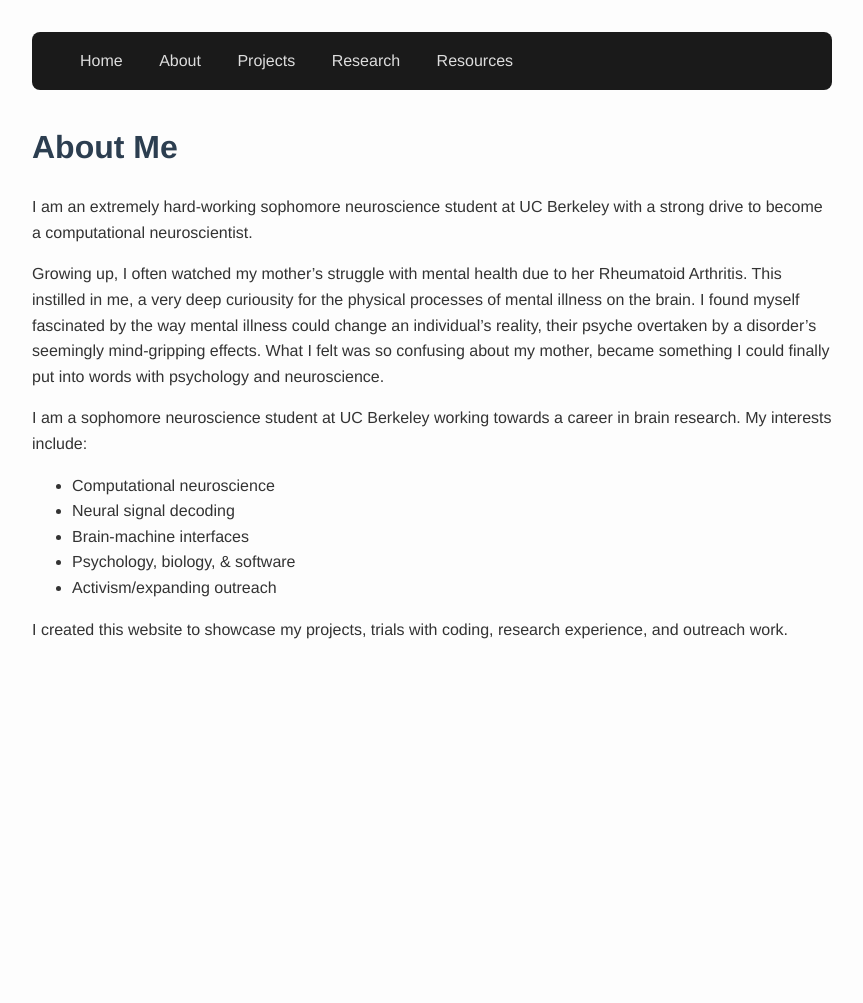
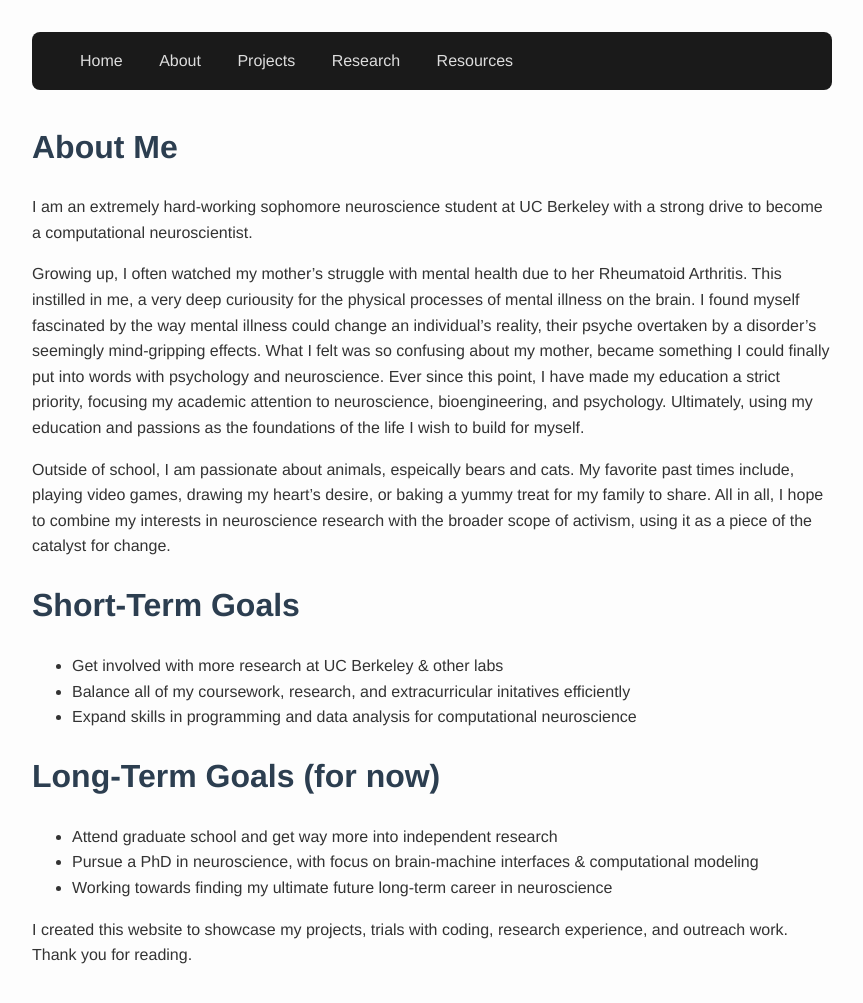
Before and after one commit to ktneuro/ktneuro, a Jekyll site: the page built from about.md, in a window 1280 px wide and 1016 px high. Shown: the top 1003 px of the window, without its empty margins (208-1071 px from the left). Built offline with Jekyll 4.4.1, drawn with Linux system fonts in a browser that asks for light colours.

Commit message:
Update about.md

```diff
--- a/about.md
+++ b/about.md
@@ -8,17 +8,18 @@ title: About Me
 # About Me
 I am an extremely hard-working sophomore neuroscience student at UC Berkeley with a strong drive to become a computational neuroscientist.
 
-Growing up, I often watched my mother's struggle with mental health due to her Rheumatoid Arthritis. This instilled in me, a very deep curiousity for the physical processes of mental illness on the brain. I found myself fascinated by the way mental illness could change an individual's reality, their psyche overtaken by a disorder's seemingly mind-gripping effects. What I felt was so confusing about my mother, became something I could finally put into words with psychology and neuroscience.
+Growing up, I often watched my mother's struggle with mental health due to her Rheumatoid Arthritis. This instilled in me, a very deep curiousity for the physical processes of mental illness on the brain. I found myself fascinated by the way mental illness could change an individual's reality, their psyche overtaken by a disorder's seemingly mind-gripping effects. What I felt was so confusing about my mother, became something I could finally put into words with psychology and neuroscience. Ever since this point, I have made my education a strict priority, focusing my academic attention to neuroscience, bioengineering, and psychology. Ultimately, using my education and passions as the foundations of the life I wish to build for myself.
 
+Outside of school, I am passionate about animals, espeically bears and cats. My favorite past times include, playing video games, drawing my heart's desire, or baking a yummy treat for my family to share. All in all, I hope to combine my interests in neuroscience research with the broader scope of activism, using it as a piece of the catalyst for change.
 
+# Short-Term Goals
+- Get involved with more research at UC Berkeley & other labs
+- Balance all of my coursework, research, and extracurricular initatives efficiently
+- Expand skills in programming and data analysis for computational neuroscience
 
+# Long-Term Goals (for now)
+- Attend graduate school and get way more into independent research
+- Pursue a PhD in neuroscience, with focus on brain-machine interfaces & computational modeling
+- Working towards finding my ultimate future long-term career in neuroscience
 
-I am a sophomore neuroscience student at UC Berkeley working towards a career in brain research. My interests include:
-
-- Computational neuroscience
-- Neural signal decoding
-- Brain-machine interfaces
-- Psychology, biology, & software
-- Activism/expanding outreach
-
-I created this website to showcase my projects, trials with coding, research experience, and outreach work.
+I created this website to showcase my projects, trials with coding, research experience, and outreach work. Thank you for reading.
```
